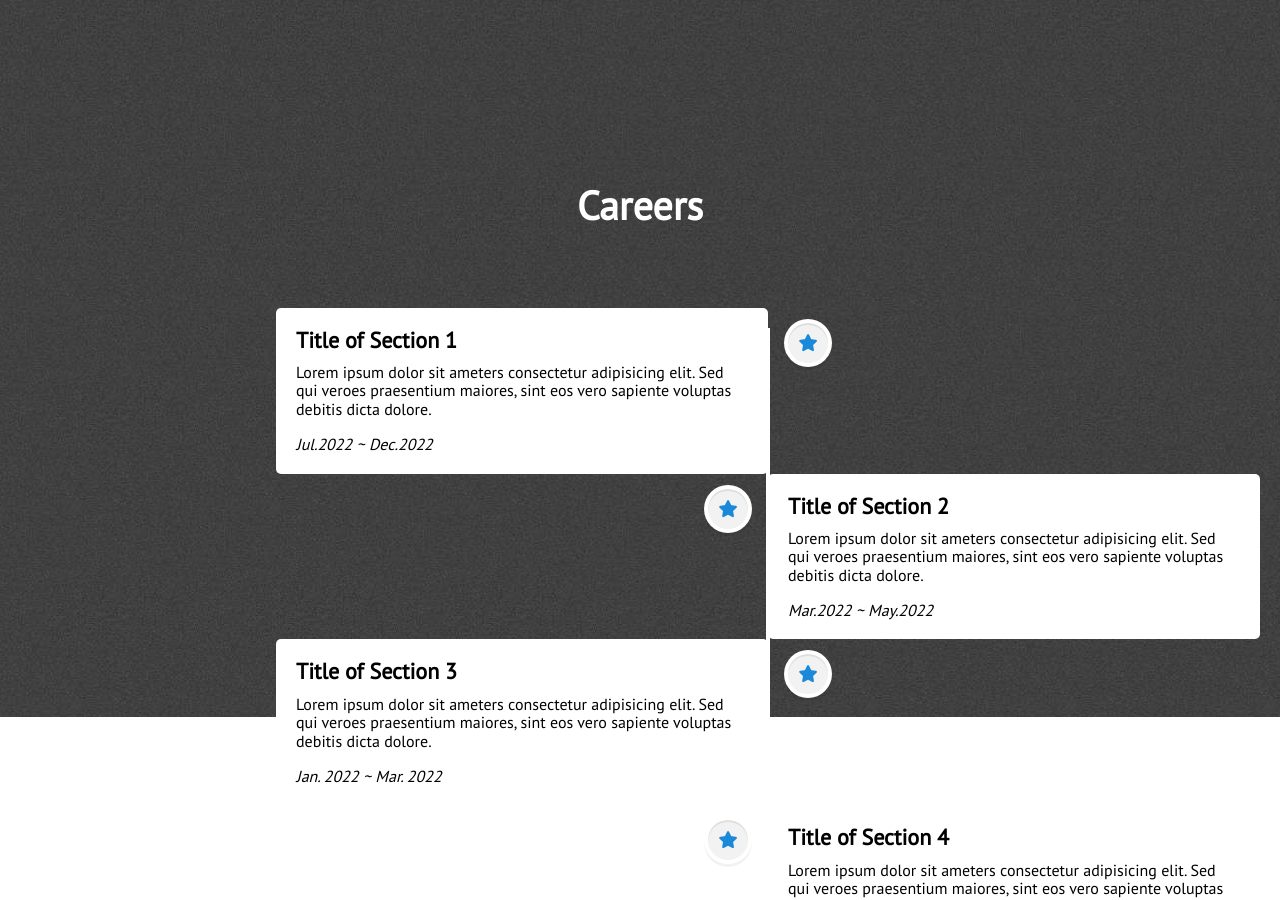
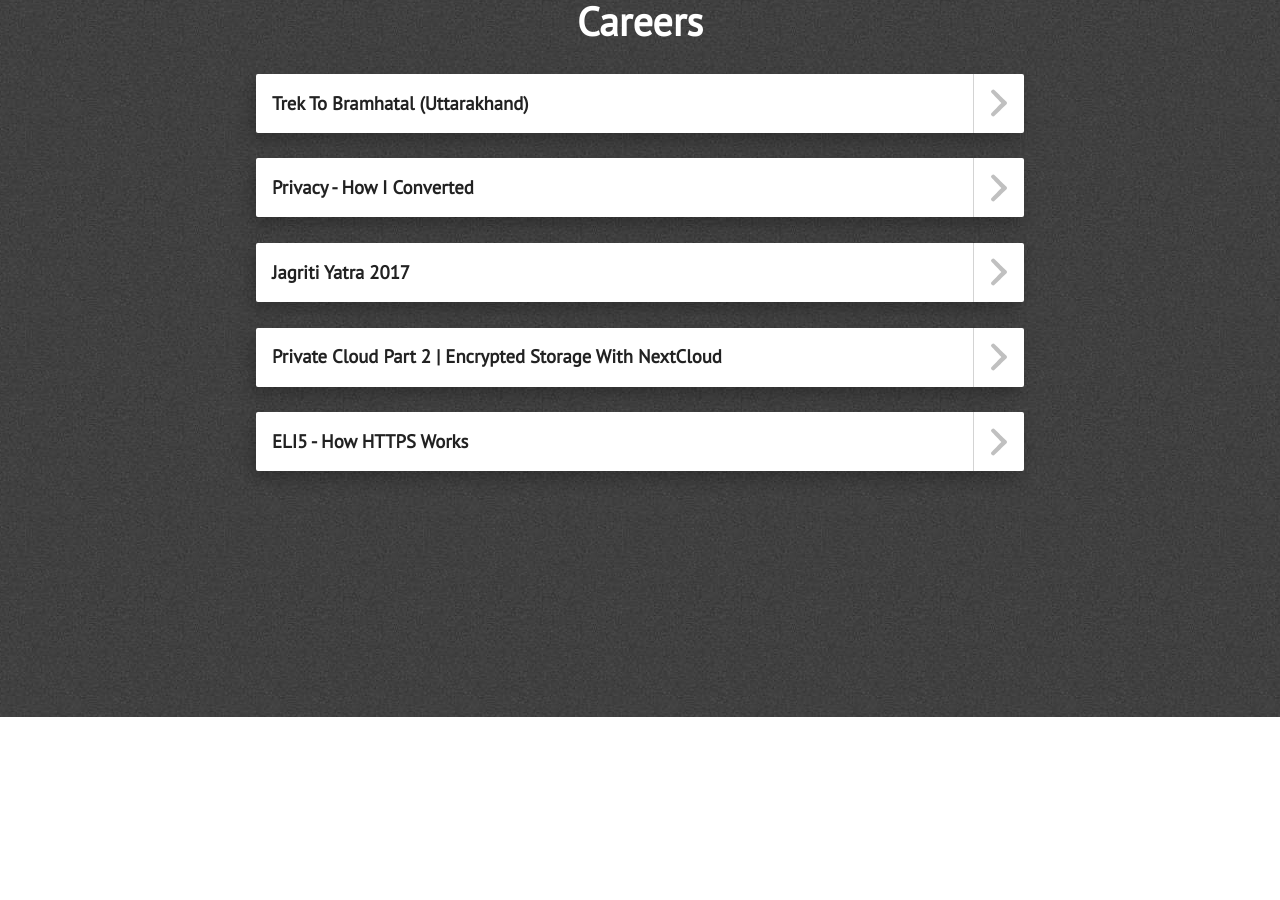
Before and after one commit to YoungheeGGO/YoungheeGGo.github.io, a Jekyll site: the page built from index.html, in a window 1280 px wide and 900 px high, scrolled down 4229 px. Built offline with Jekyll 4.4.1, drawn with Linux system fonts in a browser that asks for light colours; nearby versions of some CDN libraries; some of the changed text lies outside the part shown.

Commit message:
Update blogs.html

```diff
--- a/_includes/blogs.html
+++ b/_includes/blogs.html
@@ -1,112 +1,9 @@
 <!--Origin Theme-->
-<!--<div class="section-wrapper">
+<div class="section-wrapper">
     <section class="section" id="blog-posts">
         <div class="full-width">
             <div class="section-heading" id="recent-posts-text">Careers</div>
             <div class="blogs-wrapper" id="rss-feeds"></div>
         </div>
     </section>
-</div>-->
-
-
-<!--test_line-->
-
-<div class="section-wrapper">
-<section class="section" id="blog-posts">
-<div class="full-width">
-<div class="section-heading" id="recent-posts-text">Careers</div>
-
-  <div class="wrapper-line">
-    <div class="center-line">
-      <a href="#" class="scroll-icon"><i class="fas fa-caret-up"></i></a>
-    </div>
-    <div class="row row-1">
-      <section>
-        <i class="icon fas fa-star"></i>
-        <div class="details">
-          <span class="title">Title of Section 1</span>
-          <!--<span>1st Jan 2021</span>-->
-        </div>
-        <p>Lorem ipsum dolor sit ameters consectetur adipisicing elit. Sed qui veroes praesentium maiores, sint eos vero sapiente voluptas debitis dicta dolore.</p>
-        <div class="bottom">
-          <!--<a href="#">Read more</a>-->
-          <i>Jul.2022 ~ Dec.2022</i>
-        </div>
-      </section>
-    </div>
-    <div class="row row-2">
-      <section>
-        <i class="icon fas fa-star"></i>
-        <div class="details">
-          <span class="title">Title of Section 2</span>
-          <!--<span>2nd Jan 2021</span>-->
-        </div>
-        <p>Lorem ipsum dolor sit ameters consectetur adipisicing elit. Sed qui veroes praesentium maiores, sint eos vero sapiente voluptas debitis dicta dolore.</p>
-        <div class="bottom">
-          <!--<a href="#">Read more</a>-->
-          <i>Mar.2022 ~ May.2022</i>
-        </div>
-      </section>
-    </div>
-    <div class="row row-1">
-      <section>
-        <i class="icon fas fa-star"></i>
-        <div class="details">
-          <span class="title">Title of Section 3</span>
-          <!--<span>3rd Jan 2021</span>-->
-        </div>
-        <p>Lorem ipsum dolor sit ameters consectetur adipisicing elit. Sed qui veroes praesentium maiores, sint eos vero sapiente voluptas debitis dicta dolore.</p>
-        <div class="bottom">
-          <!--<a href="#">Read more</a>-->
-          <i>Jan. 2022 ~ Mar. 2022</i>
-        </div>
-      </section>
-    </div>
-    <div class="row row-2">
-      <section>
-        <i class="icon fas fa-star"></i>
-        <div class="details">
-          <span class="title">Title of Section 4</span>
-          <!--<span>4th Jan 2021</span>-->
-        </div>
-        <p>Lorem ipsum dolor sit ameters consectetur adipisicing elit. Sed qui veroes praesentium maiores, sint eos vero sapiente voluptas debitis dicta dolore.</p>
-        <div class="bottom">
-          <!--<a href="#">Read more</a>-->
-          <i>Feb. 2022 ~ Mar. 2022</i>
-        </div>
-      </section>
-    </div>
-    <div class="row row-1">
-      <section>
-        <i class="icon fas fa-star"></i>
-        <div class="details">
-          <span class="title">Title of Section 5</span>
-          <!--<span>5th Jan 2021</span>-->
-        </div>
-        <p>Lorem ipsum dolor sit ameters consectetur adipisicing elit. Sed qui veroes praesentium maiores, sint eos vero sapiente voluptas debitis dicta dolore.</p>
-        <div class="bottom">
-          <!--<a href="#">Read more</a>-->
-          <i>Mar.2021 ~ Jun.2021</i>
-        </div>
-      </section>
-    </div>
-    <div class="row row-2">
-      <section>
-        <i class="icon fas fa-star"></i>
-        <div class="details">
-          <span class="title">Title of Section 6</span>
-          <!--<span>6th Jan 2021</span>-->
-        </div>
-        <p>Lorem ipsum dolor sit ameters consectetur adipisicing elit. Sed qui veroes praesentium maiores, sint eos vero sapiente voluptas debitis dicta dolore.</p>
-        <div class="bottom">
-          <!--<a href="#">Read more</a>-->
-          <i>Jan. 2021 ~ Feb 2021</i>
-        </div>
-      </section>
-    </div>
-  </div>
-    <br/><br/><br/>
-
-  </div>
-    </section>
 </div>
```
